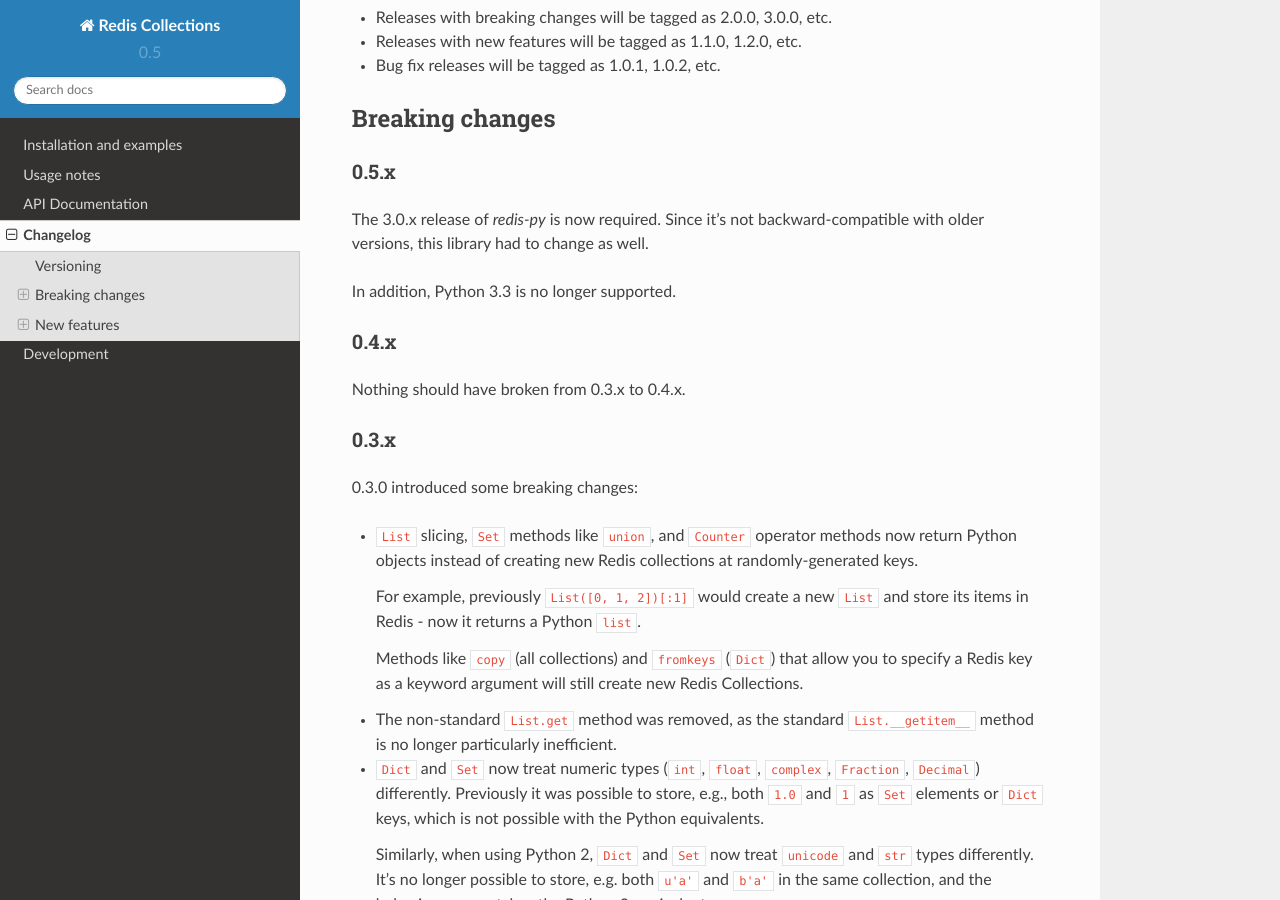
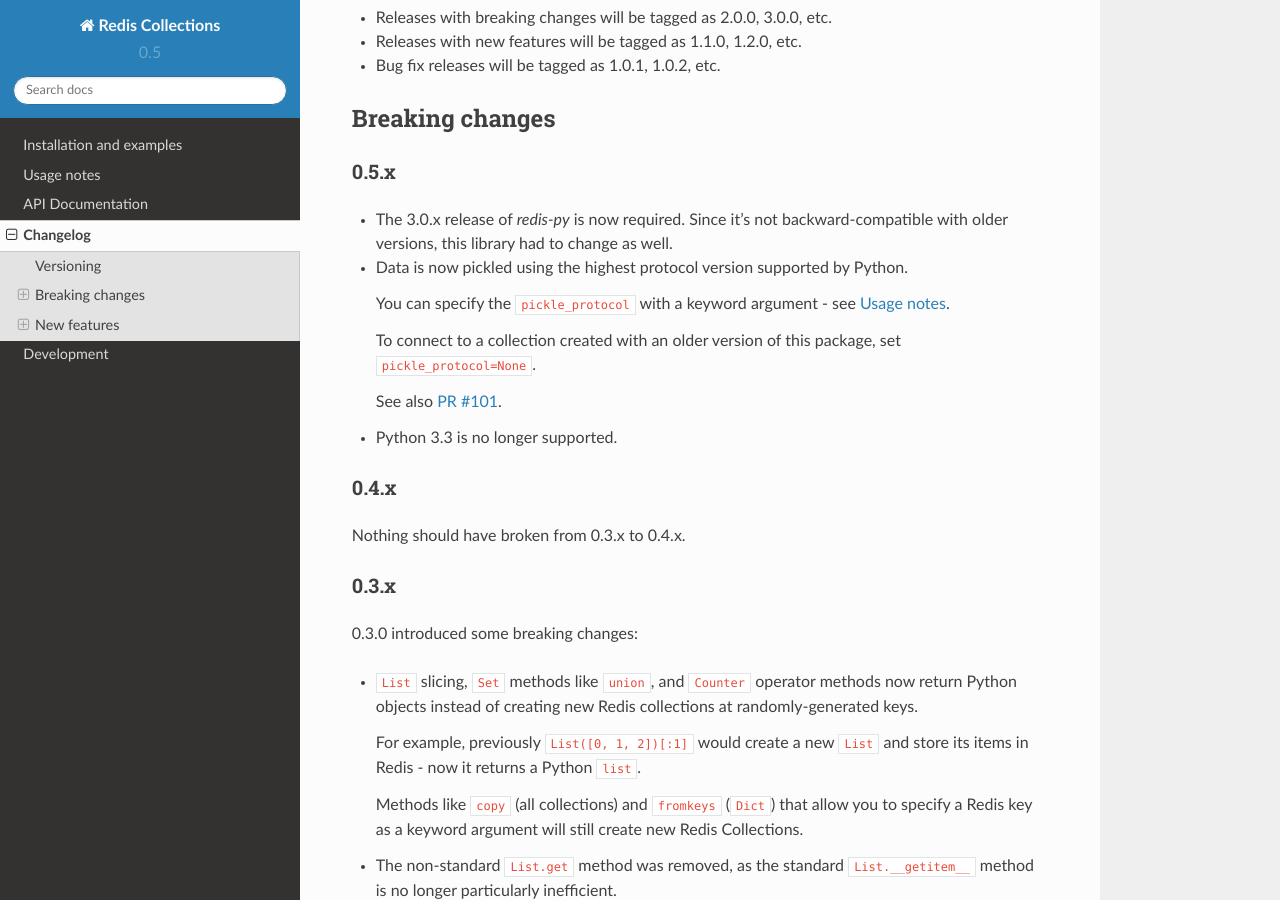
Before and after one commit to redis-collections/redis-collections, a Sphinx documentation site: the page built from docs/changelog.rst, in a window 1280 px wide and 900 px high, scrolled down 426 px. Built offline with Sphinx 7.4.7 and the Read the Docs theme 2.0.0, drawn with Linux system fonts in a browser that asks for light colours.

Commit message:
Note breaking changes re: pickling

```diff
--- a/docs/changelog.rst
+++ b/docs/changelog.rst
@@ -26,10 +26,20 @@ Breaking changes
 0.5.x
 ^^^^^
 
-The 3.0.x release of `redis-py` is now required. Since it's not
-backward-compatible with older versions, this library had to change as well.
+- The 3.0.x release of `redis-py` is now required. Since it's not
+  backward-compatible with older versions, this library had to change as well.
 
-In addition, Python 3.3 is no longer supported.
+- Data is now pickled using the highest protocol version supported by Python.
+
+  You can specify the ``pickle_protocol`` with a keyword argument - see
+  :ref:`usage-notes`.
+
+  To connect to a collection created with an older version of this package,
+  set ``pickle_protocol=None``.
+
+  See also `PR #101 <https://github.com/honzajavorek/redis-collections/pull/101>`_.
+
+- Python 3.3 is no longer supported.
 
 0.4.x
 ^^^^^
```
